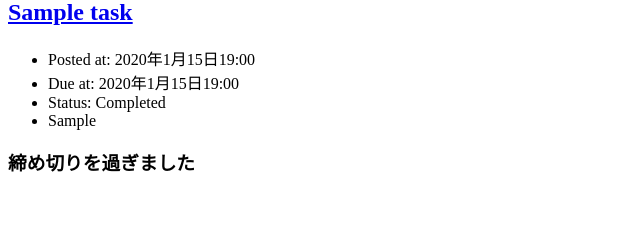
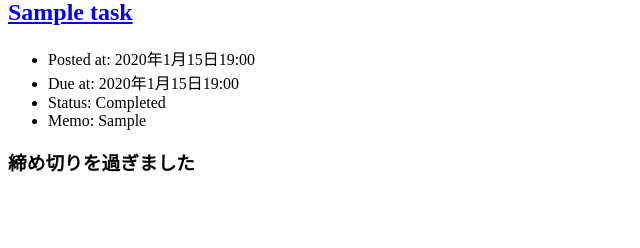
Before and after one commit to s1f10220252/django-test-exercise, a Django app: page / in a window 1280 px wide. Shown: the part 552-800 px from the top of the page, without its empty margins (0-640 px from the left). Run offline with Django 4.2, Linux system fonts and the light colour scheme; tables that the repository leaves empty hold one stand-in row (values such as "Sample post").

Commit message:
index.htmlを修正

```diff
--- a/todo/templates/todo/index.html
+++ b/todo/templates/todo/index.html
@@ -56,7 +56,7 @@
         {% else %}
         <li>Status: Not Completed</li>
         {% endif %}
-        <li>{{ task.memo }}</li>
+        <li>Memo: {{ task.memo }}</li>
       </ul>
       {% if task.remaining_time %}
         {% if task.completed %}
```
